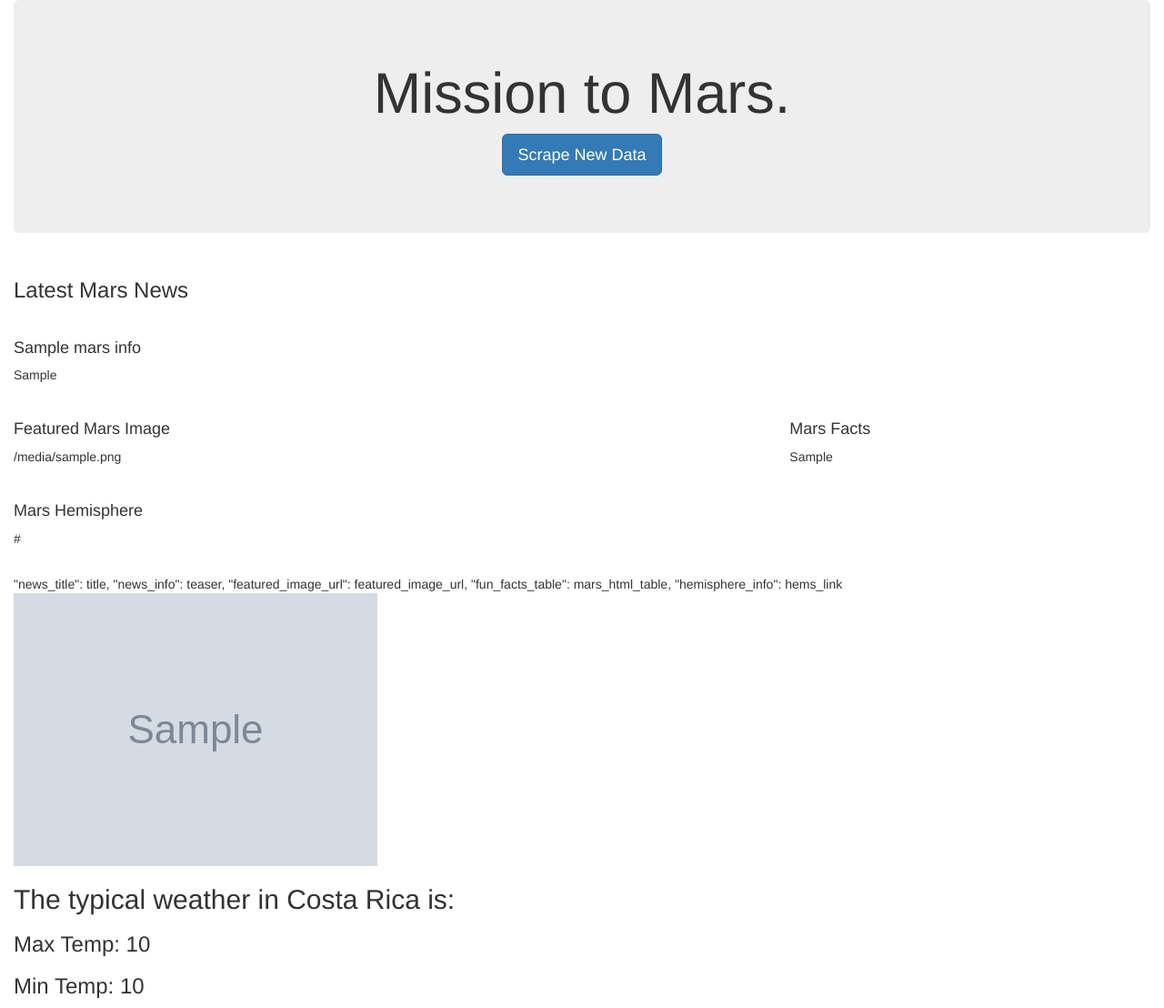
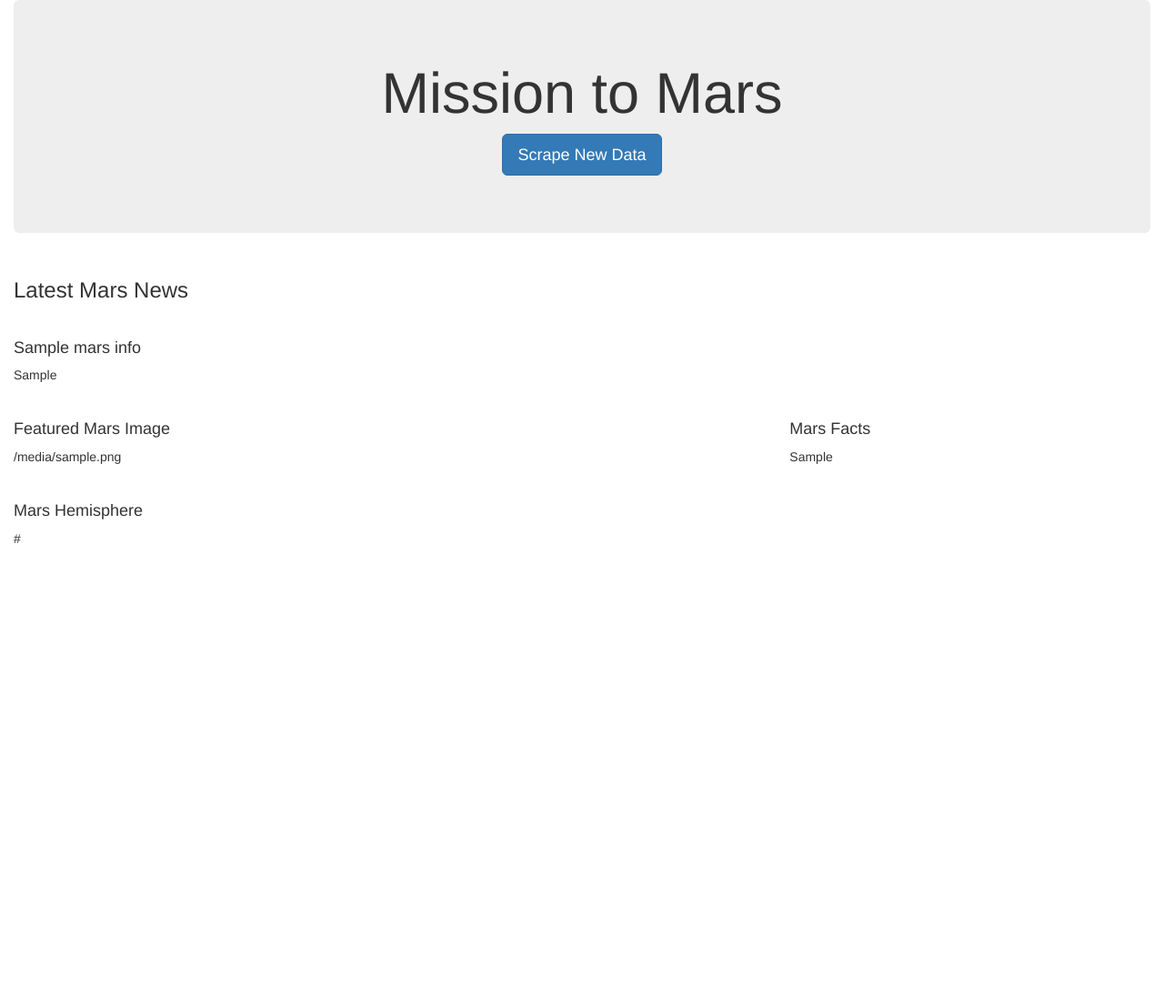
Before and after one commit to nepanji/Web-Scraping-Challenge, a Flask app: template templates/index.html in a window 1280 px wide. Shown: the whole page at 91% size. After the commit the page ends 597 px from the top, so only its background shows below. Run offline with Flask 2, Linux system fonts and the light colour scheme; the template is opened without the code that fills it: most values are stand-ins (such as "Sample title", 1, 10 or a date in 2020); grey boxes marked "Sample" are stand-in pictures; parts of the project's set-up code (start-up, migrations or seed data) failed here and were passed over; some libraries are stand-ins or nearby versions.

Commit message:
Update code

```diff
--- a/templates/index.html
+++ b/templates/index.html
@@ -3,6 +3,9 @@
 
 <head>
   <meta charset="UTF-8">
+
+  <link href="https://cdn.jsdelivr.net/npm/bootstrap@5.1.3/dist/css/bootstrap.min.css" rel="stylesheet" integrity="sha384-1BmE4kWBq78iYhFldvKuhfTAU6auU8tT94WrHftjDbrCEXSU1oBoqyl2QvZ6jIW3" crossorigin="anonymous">
+
   <meta name="viewport" content="width=device-width, initial-scale=1.0">
   <meta http-equiv="X-UA-Compatible" content="ie=edge">
   <title>Mission to Mars</title>
@@ -12,8 +15,8 @@
 <body>
   <div class="container-fluid">
     <div class="jumbotron text-center">
-      <h1>Mission to Mars.</h1>
-      <p><a class="btn btn-primary btn-lg" href="/scrape" role="button">Scrape New Data</a></p>
+      <h1>Mission to Mars</h1>
+      <p><a class="btn btn-primary btn-lg" href="/scrape_info" role="button">Scrape New Data</a></p>
     </div>
 
     <div class="row">
@@ -53,17 +56,6 @@
     </div>
     <br>
 
-    "news_title": title,
-        "news_info": teaser,
-        "featured_image_url": featured_image_url,
-        "fun_facts_table": mars_html_table,
-        "hemisphere_info": hems_link
-
-
-    <img src="{{ vacation.sloth_img }}" alt="Sloth">
-    <h2>The typical weather in Costa Rica is:</h2>
-    <h3>Max Temp: {{ vacation.max_temp }}</h3>
-    <h3>Min Temp: {{ vacation.min_temp }}</h3>
   </div>
   </div>
 </body>
```
